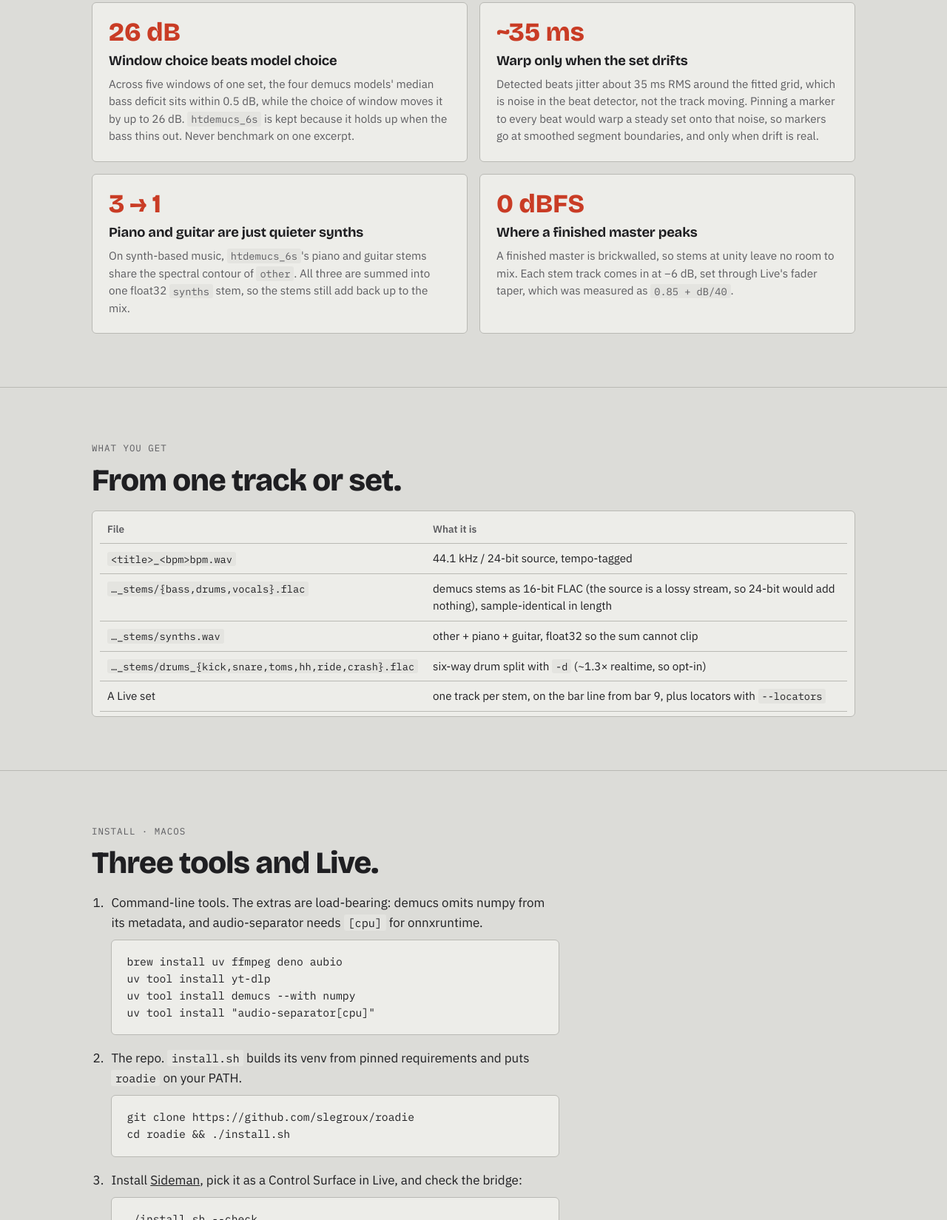
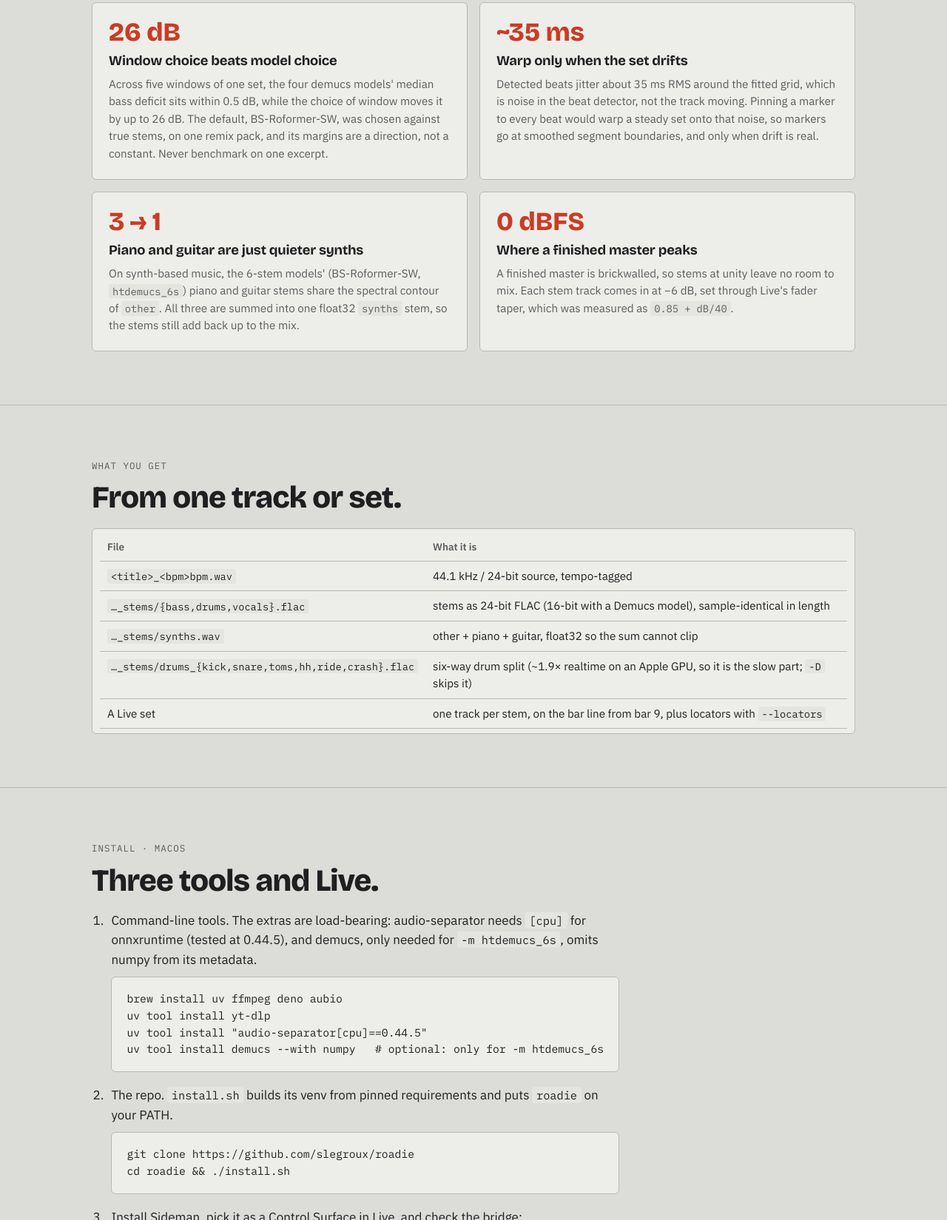
Before and after one commit to slegroux/roadie, a plain HTML site: page site/index.html in a window 1280 px wide. Shown: the part 2809-4458 px from the top of the page at 74% size. Drawn offline with nearby package versions, Linux system fonts and the light colour scheme.

Commit message:
docs: measured 24-bit disk and stem-sum level, drum pass 1.9x, benchmark pointers
README, site and the yt2stems.sh header: real PCM_24 size, --normalization
effect, drum pass ~1.9x realtime on MPS, ~10x demucs, models ~1.1 GB,
audio-separator tested at 0.44.5, benchmark.py --truth with
bench/synthwave1.json, open questions listed as untested.

Co-Authored-By: Claude Opus 5.5 <noreply@anthropic.com>

```diff
--- a/site/index.html
+++ b/site/index.html
@@ -294,7 +294,7 @@ roadie load sets/&lt;name&gt;_stems --locators</div>
       </div>
       <div class="step">
         <h3>Separate</h3>
-        <p><code>demucs htdemucs_6s</code> for bass, drums, vocals, and a merged <code>synths</code> stem. <code>-d</code> adds a kick / snare / toms / hh / ride / crash split.</p>
+        <p><code>BS-Roformer-SW</code> (through audio-separator) for bass, drums, vocals, and a merged <code>synths</code> stem; <code>-m htdemucs_6s</code> selects Demucs. A kick / snare / toms / hh / ride / crash split of the drums follows (<code>-D</code> skips it).</p>
       </div>
       <div class="step">
         <h3>Align</h3>
@@ -317,7 +317,7 @@ roadie load sets/&lt;name&gt;_stems --locators</div>
       <div class="card">
         <div class="num">26 dB</div>
         <h3>Window choice beats model choice</h3>
-        <p>Across five windows of one set, the four demucs models' median bass deficit sits within 0.5 dB, while the choice of window moves it by up to 26 dB. <code>htdemucs_6s</code> is kept because it holds up when the bass thins out. Never benchmark on one excerpt.</p>
+        <p>Across five windows of one set, the four demucs models' median bass deficit sits within 0.5 dB, while the choice of window moves it by up to 26 dB. The default, BS-Roformer-SW, was chosen against true stems, on one remix pack, and its margins are a direction, not a constant. Never benchmark on one excerpt.</p>
       </div>
       <div class="card">
         <div class="num">~35 ms</div>
@@ -327,7 +327,7 @@ roadie load sets/&lt;name&gt;_stems --locators</div>
       <div class="card">
         <div class="num">3 → 1</div>
         <h3>Piano and guitar are just quieter synths</h3>
-        <p>On synth-based music, <code>htdemucs_6s</code>'s piano and guitar stems share the spectral contour of <code>other</code>. All three are summed into one float32 <code>synths</code> stem, so the stems still add back up to the mix.</p>
+        <p>On synth-based music, the 6-stem models' (BS-Roformer-SW, <code>htdemucs_6s</code>) piano and guitar stems share the spectral contour of <code>other</code>. All three are summed into one float32 <code>synths</code> stem, so the stems still add back up to the mix.</p>
       </div>
       <div class="card">
         <div class="num">0 dBFS</div>
@@ -347,9 +347,9 @@ roadie load sets/&lt;name&gt;_stems --locators</div>
         <thead><tr><th>File</th><th>What it is</th></tr></thead>
         <tbody>
           <tr><td><code>&lt;title&gt;_&lt;bpm&gt;bpm.wav</code></td><td>44.1 kHz / 24-bit source, tempo-tagged</td></tr>
-          <tr><td><code>…_stems/{bass,drums,vocals}.flac</code></td><td>demucs stems as 16-bit FLAC (the source is a lossy stream, so 24-bit would add nothing), sample-identical in length</td></tr>
+          <tr><td><code>…_stems/{bass,drums,vocals}.flac</code></td><td>stems as 24-bit FLAC (16-bit with a Demucs model), sample-identical in length</td></tr>
           <tr><td><code>…_stems/synths.wav</code></td><td>other + piano + guitar, float32 so the sum cannot clip</td></tr>
-          <tr><td><code>…_stems/drums_{kick,snare,toms,hh,ride,crash}.flac</code></td><td>six-way drum split with <code>-d</code> (~1.3× realtime, so opt-in)</td></tr>
+          <tr><td><code>…_stems/drums_{kick,snare,toms,hh,ride,crash}.flac</code></td><td>six-way drum split (~1.9× realtime on an Apple GPU, so it is the slow part; <code>-D</code> skips it)</td></tr>
           <tr><td>A Live set</td><td>one track per stem, on the bar line from bar 9, plus locators with <code>--locators</code></td></tr>
         </tbody>
       </table>
@@ -362,11 +362,11 @@ roadie load sets/&lt;name&gt;_stems --locators</div>
     <span class="eyebrow">Install · macOS</span>
     <h2>Three tools and Live.</h2>
     <ol class="install measure">
-      <li>Command-line tools. The extras are load-bearing: demucs omits numpy from its metadata, and audio-separator needs <code>[cpu]</code> for onnxruntime.
+      <li>Command-line tools. The extras are load-bearing: audio-separator needs <code>[cpu]</code> for onnxruntime (tested at 0.44.5), and demucs, only needed for <code>-m htdemucs_6s</code>, omits numpy from its metadata.
 <div class="cmd">brew install uv ffmpeg deno aubio
 uv tool install yt-dlp
-uv tool install demucs --with numpy
-uv tool install "audio-separator[cpu]"</div></li>
+uv tool install "audio-separator[cpu]==0.44.5"
+uv tool install demucs --with numpy   # optional: only for -m htdemucs_6s</div></li>
       <li>The repo. <code>install.sh</code> builds its venv from pinned requirements and puts <code>roadie</code> on your PATH.
 <div class="cmd">git clone https://github.com/slegroux/roadie
 cd roadie &amp;&amp; ./install.sh</div></li>
```
Also changed, not shown: 1 other file.
